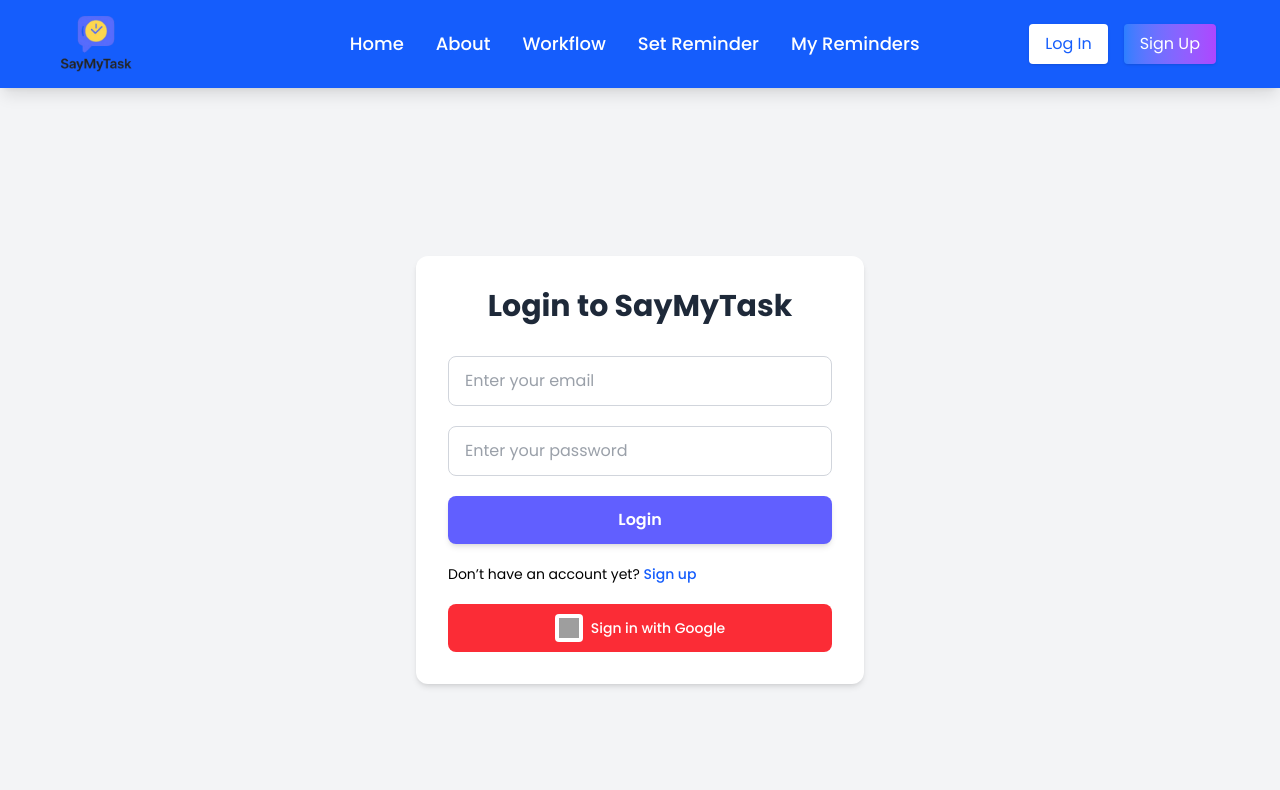
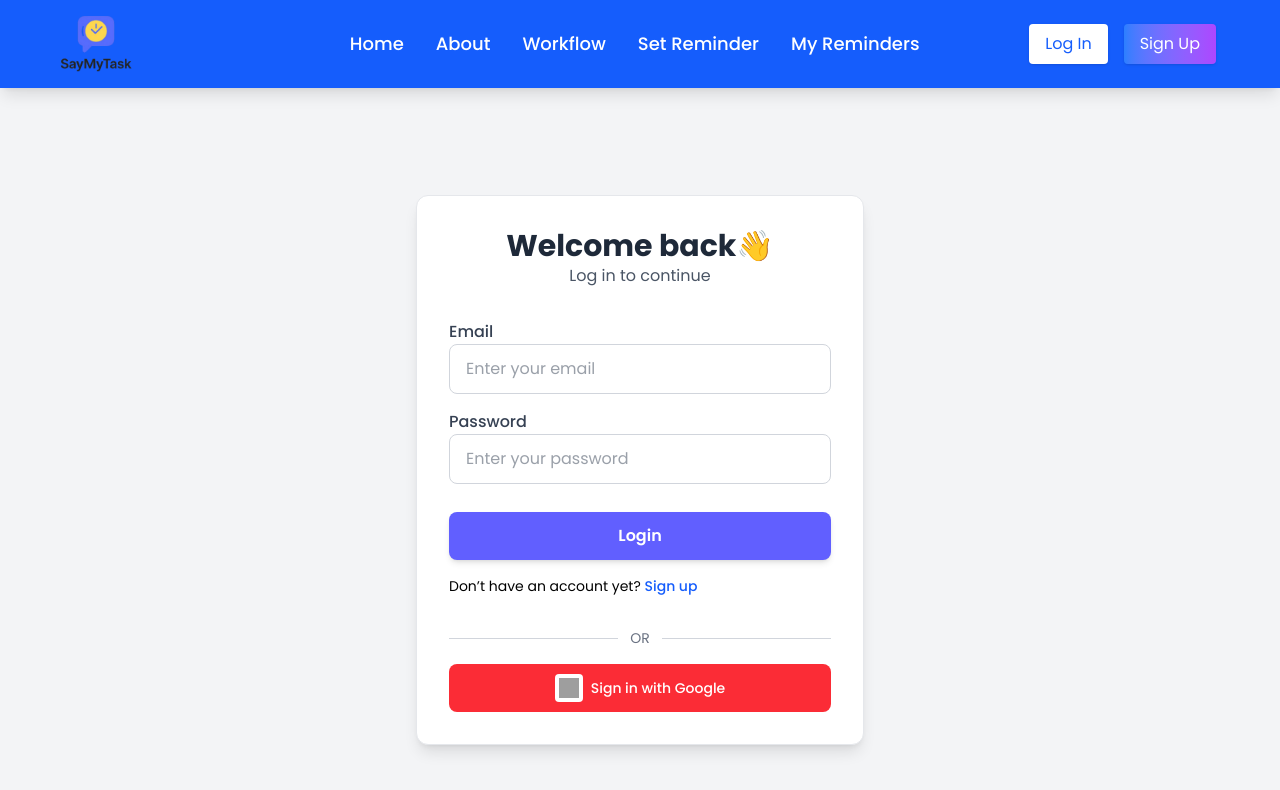
Before and after one commit to ankit11556/SayMyTask, a React (Vite) app in the folder frontend/: page /login in a window 1280 px wide. Shown: the top 790 px of the page. Built offline with nearby package versions, Linux system fonts and the light colour scheme; no server answers; grey boxes are pictures that could not be loaded.

Commit message:
feat(auth-pages): added form labels, updated heading UI, and improved spacing/styling

```diff
--- a/frontend/src/pages/Login.jsx
+++ b/frontend/src/pages/Login.jsx
@@ -1,4 +1,4 @@
-import { useState } from "react"
+import { useState } from "react";
 import { userLogin } from "../services/AuthApi";
 import { useNavigate } from "react-router-dom";
 import { useAuth } from "../context/AuthContext";
@@ -14,7 +14,7 @@ const Login = () => {
     e.preventDefault();
 
     if (password.length < 6) {
-      alert('Password must be at least 6 characters long.');
+      alert("Password must be at least 6 characters long.");
       return;
     }
     try {
@@ -25,16 +25,27 @@ const Login = () => {
       navigate("/set-reminder");
     } catch (error) {
       console.log("Error object:", error);
-     const errorMessage = error?.response?.data?.message || "Something went wrong!";
+      const errorMessage =
+        error?.response?.data?.message || "Something went wrong!";
       alert(errorMessage);
     }
   };
 
   return (
     <div className="min-h-screen flex items-center justify-center bg-gray-100 p-6">
-      <div className="w-full max-w-md bg-white p-8 rounded-xl shadow-md">
-        <h2 className="text-3xl font-bold text-center text-gray-800 mb-8 font-poppins">Login to SayMyTask</h2>
-        <form onSubmit={handleSubmit} className="flex flex-col space-y-5">
+      <div
+        className="w-full max-w-md bg-white p-8 rounded-xl  border border-gray-200 shadow-lg
+"
+      >
+        <h2 className="text-3xl font-bold text-center text-gray-800 font-poppins">
+          Welcome back👋
+        </h2>
+        <p className="text-center text-gray-600 mb-8 font-poppins">
+          Log in to continue
+        </p>
+        <form onSubmit={handleSubmit} className="flex flex-col space-y-4">
+          <div className="flex flex-col">
+            <label className="text-gray-700 font-medium">Email</label>
             <input
               type="email"
               placeholder="Enter your email"
@@ -43,6 +54,9 @@ const Login = () => {
               required
               className="border border-gray-300 rounded-lg px-4 py-3 text-gray-700 focus:outline-none focus:ring-2 focus:ring-indigo-400 transition"
             />
+          </div>
+          <div className="flex flex-col">
+            <label className="text-gray-700 font-medium">Password</label>
             <input
               type="password"
               placeholder="Enter your password"
@@ -51,15 +65,28 @@ const Login = () => {
               required
               className="border border-gray-300 rounded-lg px-4 py-3 text-gray-700 focus:outline-none focus:ring-2 focus:ring-indigo-400 transition"
             />
+          </div>
           <button
             type="submit"
-            className="bg-indigo-500 text-white font-semibold py-3 rounded-lg hover:bg-indigo-600 transition shadow-md"
+            className="bg-indigo-500 text-white font-semibold py-3 rounded-lg hover:bg-indigo-600 transition shadow-md hover:scale-[1.02] active:scale-[0.98] mt-3"
           >
             Login
           </button>
           <p className="text-sm text-black">
-             Don’t have an account yet? <Link to="/sign-up" className="font-medium text-blue-600 hover:underline ">Sign up</Link>
+            Don’t have an account yet?{" "}
+            <Link
+              to="/sign-up"
+              className="font-medium text-blue-600 hover:underline "
+            >
+              Sign up
+            </Link>
           </p>
+          <div className="flex items-center my-4 gap-3">
+            <div className="h-[1px] bg-gray-300 flex-1"></div>
+            <span className="text-gray-500 text-sm">OR</span>
+            <div className="h-[1px] bg-gray-300 flex-1"></div>
+          </div>
+
           <GoogleLogin></GoogleLogin>
         </form>
       </div>
--- a/frontend/src/pages/Signup.jsx
+++ b/frontend/src/pages/Signup.jsx
@@ -1,30 +1,38 @@
-import { useState } from "react"
-import { userSignup } from "../services/AuthApi"
-import { Link } from "react-router-dom"
+import { useState } from "react";
+import { userSignup } from "../services/AuthApi";
+import { Link } from "react-router-dom";
 const Signup = () => {
-  const [email, setEmail] = useState("")
-  const [password, setPassword] = useState("")
+  const [email, setEmail] = useState("");
+  const [password, setPassword] = useState("");
 
   const handleSubmit = async (e) => {
-    e.preventDefault()
+    e.preventDefault();
 
     if (password.length < 6) {
-      alert('Password must be at least 6 characters long.');
+      alert("Password must be at least 6 characters long.");
       return;
     }
     try {
-      const res = await userSignup({ email, password })
-      alert(res.data.message)
+      const res = await userSignup({ email, password });
+      alert(res.data.message);
     } catch (error) {
-      alert(error.response?.data?.message || "Something went wrong")
+      alert(error.response?.data?.message || "Something went wrong");
     }
-  }
+  };
 
   return (
     <div className="min-h-screen flex items-center justify-center bg-gray-100 p-4">
       <div className="w-full max-w-md bg-white p-8 rounded-xl shadow-md">
-        <h2 className="text-3xl font-bold text-center text-gray-800 mb-8 font-poppins">Signup to SayMyTask</h2>
+        <h2 className="text-3xl font-bold text-center text-gray-800 font-poppins">
+          Create your account ✨
+        </h2>
+        <p className="text-center text-gray-600 mb-8 font-poppins">
+          Sign up to get started
+        </p>
         <form onSubmit={handleSubmit} className="flex flex-col space-y-5">
+          <label className="block mb-1 text-sm font-medium text-gray-700">
+            Email
+          </label>
           <input
             type="email"
             placeholder="Enter your email"
@@ -33,27 +41,40 @@ const Signup = () => {
             required
             className="border border-gray-300 rounded-lg px-4 py-3 text-gray-700 focus:outline-none focus:ring-2 focus:ring-indigo-400 transition"
           />
+          <div>
+            <label className="block mb-1 text-sm font-medium text-gray-700">
+              Password
+            </label>
             <input
               type="password"
               placeholder="Enter your password"
               value={password}
               onChange={(e) => setPassword(e.target.value)}
               required
-            className="border border-gray-300 rounded-lg px-4 py-3 text-gray-700 focus:outline-none focus:ring-2 focus:ring-indigo-400 transition"
+              className="border border-gray-300 rounded-lg px-4 py-3 text-gray-700 focus:outline-none focus:ring-2 focus:ring-indigo-400 transition w-full"
             />
+            <p className="text-xs text-gray-500 mt-2">Minimum 6 characters</p>
+          </div>
           <button
             type="submit"
-            className="bg-gradient-to-r from-purple-500 to-pink-500 text-white font-semibold py-3 rounded-lg hover:scale-105 transform transition-transform shadow-lg"
+            className="bg-indigo-500 hover:bg-indigo-600 text-white font-semibold py-3 rounded-lg
+                   hover:scale-[1.02] active:scale-[0.98] transition-all shadow-md"
           >
             Signup
           </button>
-           <p className="text-sm text-black mt-5">
-              Already have an account? <Link to="/login" className="font-medium text-blue-600 hover:underline ">Login here</Link>
+          <p className="text-sm text-black mt-3">
+            Already have an account?{" "}
+            <Link
+              to="/login"
+              className="font-medium text-blue-600 hover:underline "
+            >
+              Login here
+            </Link>
           </p>
         </form>
       </div>
     </div>
-  )
-}
+  );
+};
 
-export default Signup
+export default Signup;
```
Lines whose indentation alone changed are shown as unchanged.
